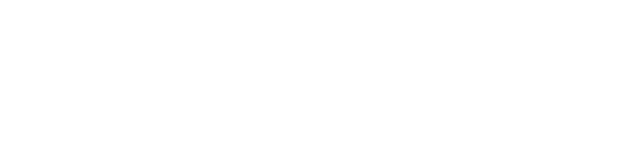
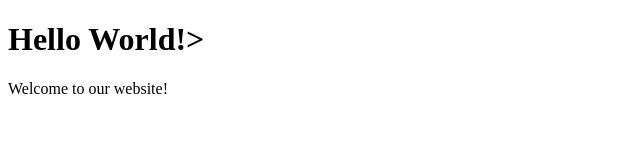
Before and after one commit to Adeela-Afzaal/SRE-Assignment-03, a plain HTML site: page index.html in a window 1280 px wide. Shown: the whole page, without its empty margins (0-640 px from the left). Drawn offline with Linux system fonts and the light colour scheme.

Commit message:
Added Welcome message

```diff
--- a/index.html
+++ b/index.html
@@ -3,10 +3,10 @@
 <html lang="en" xmlns="http://www.w3.org/1999/xhtml">
 <head>
     <meta charset="utf-8" />
-    <title></title>
+    <title>My website</title>
 </head>
 <body>
-    <h1></h1>
-    <p></p>
+	<h1>Hello World!></h1>
+    <p>Welcome to our website!</p>
 </body>
 </html>
```
